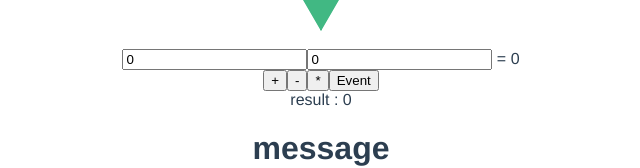
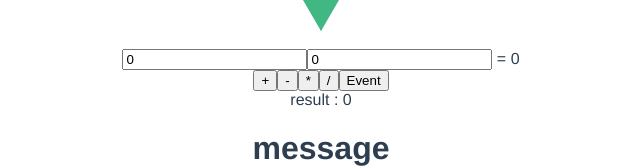
Before and after one commit to StasBeep/work-vue-js, a Vue app in the folder fp/: page / in a window 1280 px wide. Shown: the part 215-383 px from the top of the page, without its empty margins (319-959 px from the left). Built offline with nearby package versions, Linux system fonts and the light colour scheme.

Commit message:
реализация калькулятора (не полностью)

```diff
--- a/fp/src/components/Calc.vue
+++ b/fp/src/components/Calc.vue
@@ -9,7 +9,8 @@
             <button @click="sum = operand1 + operand2">+</button>
             <button @click="sum = operand1 - operand2">-</button>
             <button v-on:click="sum = operand1 * operand2">*</button>
-            <button>Event</button>
+            <button v-on:click="div">/</button>
+            <button @click="eventFn">Event</button>
         </div>
         <!--<div v-on:mouseover=""></div>-->
         result : {{ sum }}
@@ -23,7 +24,16 @@ export default {
         operand1: 0,
         operand2: 0,
         sum: 0
-    })
+    }),
+    methods: {
+        eventFn() {
+            console.log(arguments)
+        },
+
+        div() {
+            this.sum = this.operand1 / this.operand2
+        }
+    }
 }
 </script>
 
```
